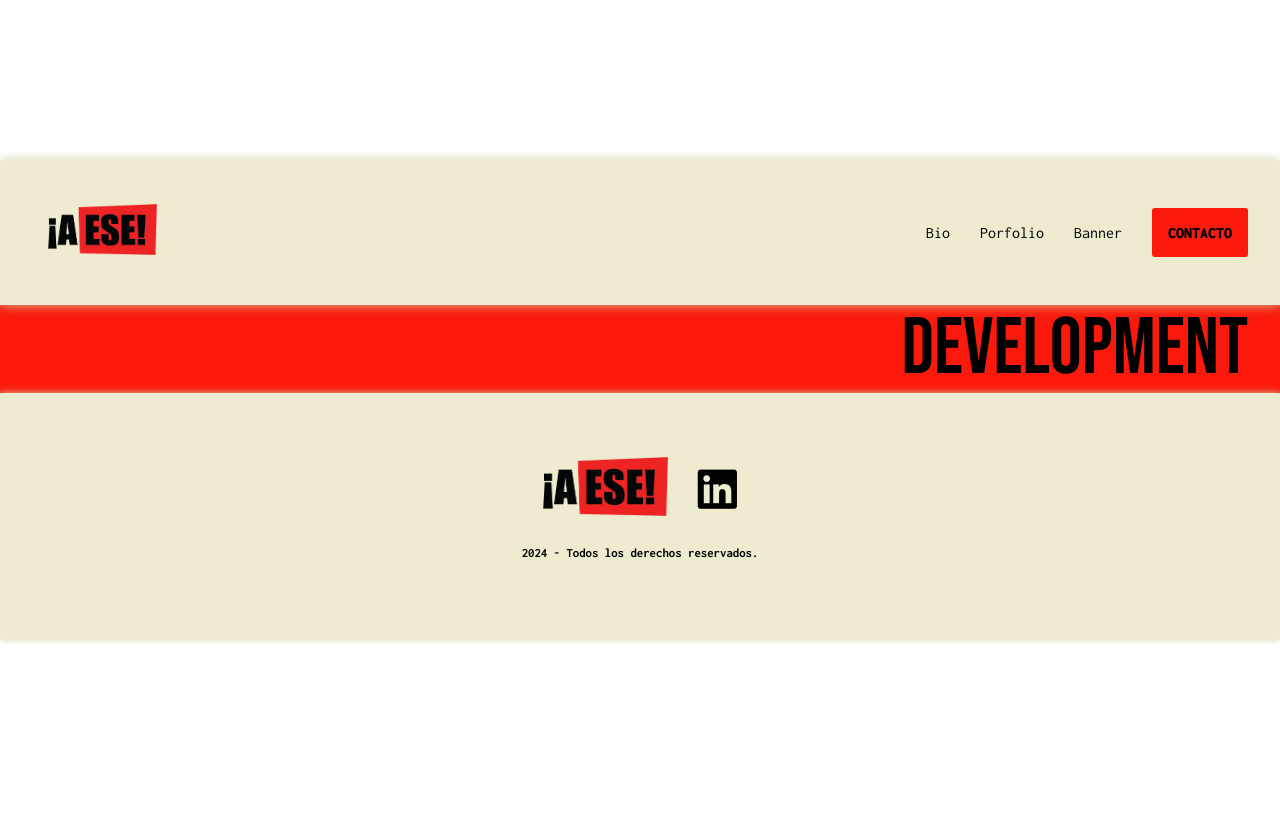
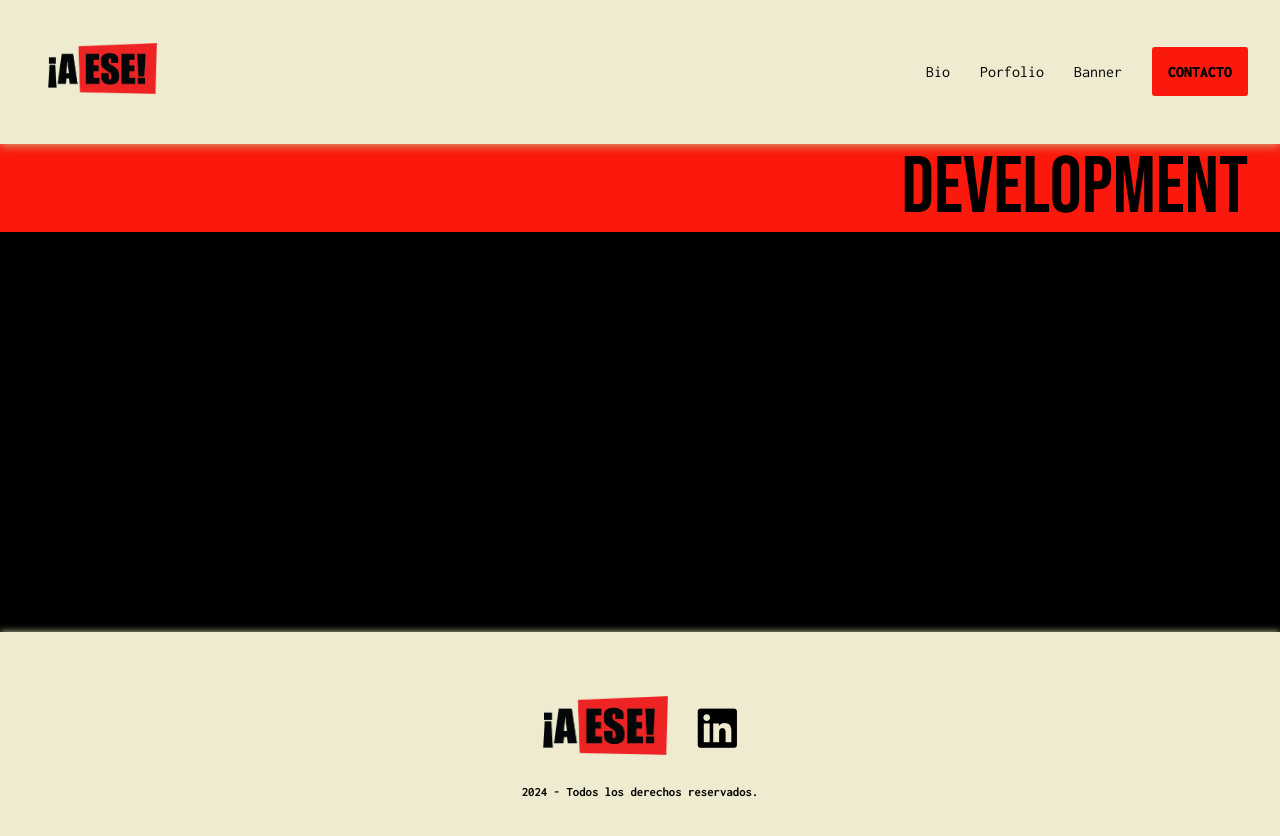
Before and after one commit to AdrianFSN/portfolio-front, a React (Vite) app: page /development in a window 1280 px wide. Shown: the top 836 px of the page. Before the commit the page ends 800 px from the top, so only its background shows below. Built offline with nearby package versions, Linux system fonts and the light colour scheme; no server answers.

Commit message:
feat: jobMessages are shown now

```diff
--- a/src/pages/development/Development.tsx
+++ b/src/pages/development/Development.tsx
@@ -1,3 +1,4 @@
+import "../jobExamples/jobExamples.css";
 import JobPagesProps from "../../@types/JobPages";
 import { AppDispatch } from "../../store/store";
 import { useDispatch, useSelector } from "react-redux";
@@ -5,7 +6,10 @@ import { useEffect } from "react";
 import { getJobExamplesListThunk } from "../../store/thunks/jobExamplesListThunk";
 import JobsCaroussel from "../jobExamples/JobsCaroussel";
 import { JobExample } from "../../@types/jobExample";
-import { getJobExamplesListSelector } from "../../store/selectors/selectors";
+import {
+  getJobExamplesListSelector,
+  getJobsListMessageSelector,
+} from "../../store/selectors/selectors";
 import JobExamplesList from "../jobExamples/JobExamplesList";
 
 const Development: React.FC<JobPagesProps> = ({ category }) => {
@@ -13,6 +17,7 @@ const Development: React.FC<JobPagesProps> = ({ category }) => {
   const jobs: JobExample[] | undefined = useSelector(
     getJobExamplesListSelector
   );
+  const jobsMessages = useSelector(getJobsListMessageSelector);
 
   useEffect(() => {
     dispatch(getJobExamplesListThunk(category));
@@ -22,7 +27,7 @@ const Development: React.FC<JobPagesProps> = ({ category }) => {
     <main className="porfolio__main">
       <h1>Development</h1>
 
-      {jobs && jobs.length > 0 && (
+      {jobs && jobs.length > 0 ? (
         <>
           <section className="caroussel">
             <JobsCaroussel
@@ -34,6 +39,10 @@ const Development: React.FC<JobPagesProps> = ({ category }) => {
             <JobExamplesList />
           </section>
         </>
+      ) : (
+        <div className="jobs__messages">
+          <p>{jobsMessages}</p>
+        </div>
       )}
     </main>
   );
--- /dev/null
+++ b/src/pages/jobExamples/jobExamples.css
@@ -0,0 +1,14 @@
+.jobs__messages {
+  background: var(--main-text-color);
+  height: 50dvh;
+  display: flex;
+  justify-content: center;
+  align-items: center;
+  text-align: center;
+  color: var(--bg-color);
+}
+
+.jobs__messages p {
+  width: 50%;
+  margin: 0;
+}
```
